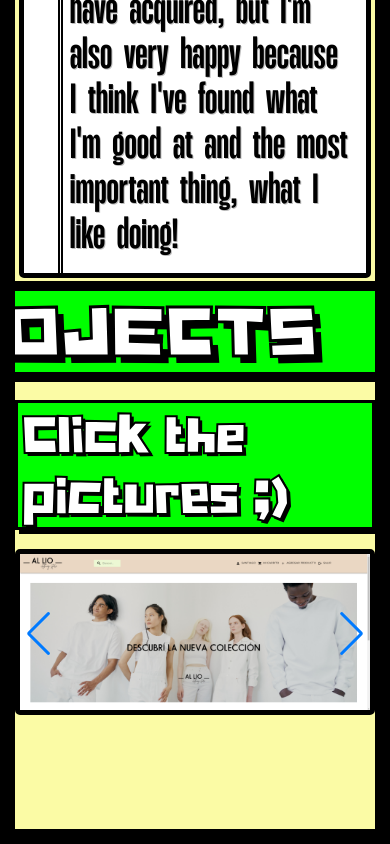
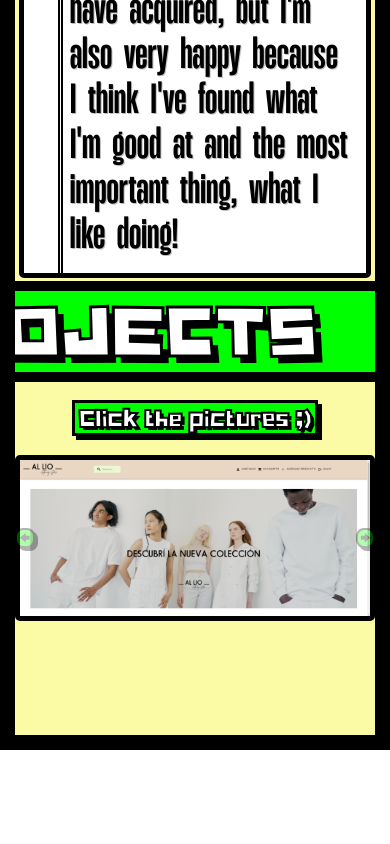
Before and after one commit to BStar098/bstar098Portfolio, a React (Create React App) app: page / in a window 390 px wide. Shown: the part 2400-3244 px from the top of the page. After the commit the page ends 3150 px from the top, so only its background shows below. Built offline with nearby package versions, Linux system fonts and the light colour scheme; grey boxes are pictures that could not be loaded.

Commit message:
carousel navigation buttons styling and functioning

```diff
--- a/package.json
+++ b/package.json
@@ -6,6 +6,7 @@
     "@fortawesome/fontawesome-svg-core": "^6.2.0",
     "@fortawesome/free-solid-svg-icons": "^6.2.0",
     "@fortawesome/react-fontawesome": "^0.2.0",
+    "@primer/octicons-react": "^17.10.0",
     "@testing-library/jest-dom": "^5.16.5",
     "@testing-library/react": "^13.4.0",
     "@testing-library/user-event": "^13.5.0",
--- a/src/components/MyProjects.js
+++ b/src/components/MyProjects.js
@@ -8,16 +8,28 @@ import eCommerce from "../assets/myProjectsPictures/E-commerce.png";
 import TMDB from "../assets/myProjectsPictures/Movie_Database.png";
 import portfolio from "../assets/myProjectsPictures/Portfolio.png";
 
+import { GoArrowLeft, GoArrowRight } from "react-icons/go";
+
 function MyProjects() {
   return (
     <div id="projects" className="myProjectsContainer">
       <h1 className="myProjectsTitle">Click the pictures ;)</h1>
+
       <div className="swiperContainer">
+        <div className="button-prev-slide">
+          <GoArrowLeft className="carouselNavigationIcon" />
+        </div>
+        <div className="button-next-slide">
+          <GoArrowRight className="carouselNavigationIcon" />
+        </div>
         <div className="swiper-wrapper">
           <Swiper
             loop={true}
             slidesPerView={1}
-            navigation={true}
+            navigation={{
+              nextEl: ".button-next-slide",
+              prevEl: ".button-prev-slide",
+            }}
             modules={[Navigation]}
           >
             <SwiperSlide className="swiperPicture">
--- a/src/styles/MyProjects/myProjects.css
+++ b/src/styles/MyProjects/myProjects.css
@@ -26,9 +26,11 @@
 }
 
 .swiperContainer {
+  display: flex;
   height: 80%;
   width: 80%;
   margin-bottom: 7%;
+  position: relative;
 }
 
 .swiperPicture {
@@ -57,9 +59,42 @@
           user-select: none;
 }
 
+.button-prev-slide {
+  position: absolute;
+  z-index: 99;
+  align-self: center;
+  left: -7%;
+}
+
+.button-next-slide {
+  position: absolute;
+  align-self: center;
+  z-index: 99;
+  right: -7%;
+}
+
+.carouselNavigationIcon {
+  color: black;
+  background: lime;
+  border: 3px solid black;
+  border-radius: 8px;
+  font-size: 5vw;
+  box-shadow: 7px 5px black;
+  transition: 0.2s;
+}
+
+.carouselNavigationIcon:hover {
+  background: #5efd60;
+  font-size: 5.2vw;
+}
+
+.carouselNavigationIcon:active {
+  font-size: 4.5vw;
+}
+
 @media screen and (max-width: 800px) {
   .myProjectsTitle {
-    font-size: 6vh;
+    font-size: 6vw;
     -webkit-text-stroke: 2px black;
     border: 3px solid black;
     text-shadow: 3px 3px black;
@@ -78,4 +113,18 @@
     box-shadow: 0px 0px;
     border: 5px solid black;
   }
+  .button-prev-slide {
+    left: 0%;
+  }
+  .button-next-slide {
+    right: 0%;
+  }
+  .carouselNavigationIcon {
+    box-shadow: 3px 3px black;
+    border: 2px solid black;
+    opacity: 0.3;
+  }
+  .carouselNavigationIcon:hover {
+    opacity: 1;
+  }
 }/*# sourceMappingURL=myProjects.css.map */
--- a/src/styles/MyProjects/myProjects.sass
+++ b/src/styles/MyProjects/myProjects.sass
@@ -20,11 +20,12 @@
     text-shadow: 7px 7px black
 
 
-
 .swiperContainer
+    display: flex
     height: 80%
     width: 80%
     margin-bottom: 7%
+    position: relative
 
 .swiperPicture
     display: flex
@@ -45,10 +46,36 @@
         border-radius: 5px
         box-shadow: 10px 10px black
         user-select: none
+.button-prev-slide
+    position: absolute
+    z-index: 99
+    align-self: center
+    left: -7%
+
+.button-next-slide
+    position: absolute
+    align-self: center
+    z-index: 99
+    right: -7%
+.carouselNavigationIcon
+    color: black
+    background: lime
+    border: 3px solid black
+    border-radius: 8px
+    font-size: 5vw
+    box-shadow: 7px 5px black
+    transition: 0.2s
+.carouselNavigationIcon:hover
+    background: #5efd60
+    font-size: 5.2vw
+.carouselNavigationIcon:active
+    font-size: 4.5vw
+
+
 
 @media screen and ( max-width: 800px )
     .myProjectsTitle
-        font-size: 6vh
+        font-size: 6vw
         -webkit-text-stroke: 2px black
         border: 3px solid black
         text-shadow: 3px 3px black
@@ -65,3 +92,13 @@
         >iframe
             box-shadow: 0px 0px
             border: 5px solid black
+    .button-prev-slide
+        left: 0%
+    .button-next-slide
+        right: 0%
+    .carouselNavigationIcon
+        box-shadow: 3px 3px black
+        border: 2px solid black
+        opacity: 0.3
+    .carouselNavigationIcon:hover
+        opacity: 1
```
Also changed, not shown: 2 other files (tests, documents, lock files or other folders).
